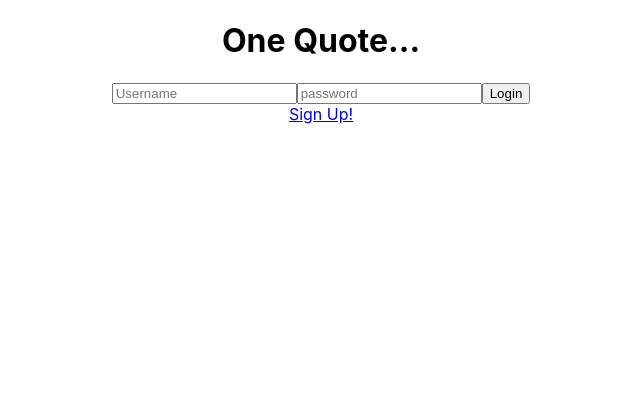
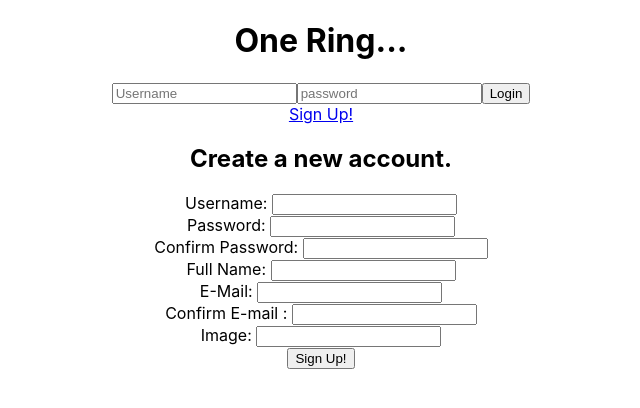
Before and after one commit to papeders/LOTR-frontend2, a React (Create React App) app: page /signup in a window 1280 px wide. Shown: the top 408 px of the page, without its empty margins (319-959 px from the left). Built offline with nearby package versions, Linux system fonts and the light colour scheme.

Commit message:
front and back talking

```diff
--- a/src/App.js
+++ b/src/App.js
@@ -1,24 +1,27 @@
 import './App.css';
 import {Link, Route, withRouter} from "react-router-dom";
+import Header from './components/Header';
+import Signup from './components/Signup';
+import Home from './components/Home';
+import Profile from './components/Profile';
 import React, { Component } from 'react';
 import axios from 'axios';
-import Header from './components/Header';
-import Profile from './components/Profile';
-import Home from './components/Home';
+
 
 class App extends Component {
-  constructor(props){
+  constructor(props) {
     super(props)
-
     this.state = {
       name: '',
       username: '',
-      loggedIn:false
+      loggedIn: false
     }
   }
 
   onLogin = (event) => {
+
     event.preventDefault()
+
     const params = {password: event.target.password.value}
 
     axios.put(`http://localhost:3001/user/login/${event.target.username.value}`, params)
@@ -33,21 +36,45 @@ class App extends Component {
 
       )
   }
+
+  onLogout = (event) => {
+
+    if (event) {event.preventDefault()}
+    this.setState({
+      name: '',
+      username: '',
+      favList: [],
+      loggedIn: false
+    })
+    this.props.history.push('/')
+  }
+
+  updateState = (username, name) => {
+
+    this.setState({
+      username: username,
+      name: name,
+      loggedIn: true
+    })
+  }
+
+
+
+
   render() {
     return (
       <div className="App">
+
         <Header
           name={this.state.name}
           username={this.state.username}
           loggedIn={this.state.loggedIn}
           onLogin={this.onLogin}
+          onLogout={this.onLogout}
         />
-        <Route
-          path="/profile/:username"
-          render={(props) =>
-          <Profile {...props}
-          username={this.state.username}/>}
-        />
+
+        <div className="content"> {/* content container for styling. */}
+
         <Route
           path="/"
           exact render={() =>
@@ -57,9 +84,28 @@ class App extends Component {
         }
         />
 
+
+        <Route
+          path ="/signup"
+          render={(props) => <Signup
+            username={this.state.username}
+            loggedIn={this.state.loggedIn}
+            {...props}
+            updateState={this.updateState}/>}
+        />
+        <Route
+          path="/profile/:username"
+          render={(props) =>
+          <Profile {...props}
+          username={this.state.username}
+          updateState={this.updateState}
+          onLogout={this.onLogout}/>}
+        />
+        </div>
       </div>
     );
   }
+
 }
 
 export default withRouter(App);
--- a/src/components/Header.js
+++ b/src/components/Header.js
@@ -9,48 +9,55 @@ class Header extends Component{
 
     render () {
         return (
+
         <div className="header-container">
             {this.props.loggedIn === true ?
+            //logged in display
+
                 <div className="header">
                     <div className="head-left">
-                <h1 className="title"> One Quote...</h1>
+                <h1 className="title">One Ring...</h1>
+                <Link to="/search">Search by movie:</Link>
+                <br></br>
                 <Link to={`/profile/${this.props.username}`}>Profile</Link>
-            </div>
-            <div className="center">
-                <Link to='/search'> Search by Movie:</Link>
             </div>
         <div className="head-right">
             <div className="login-container">
                 <h4 className="title">Welcome, {this.props.name}</h4>
+
                 <Link onClick={this.props.onLogout}>Logout</Link>
             </div>
         </div>
                 </div>
             :
+            //logged out display
+
                 <div className="header">
                     <div className="head-left">
-                <h1 className="title">One Quote...</h1>
+                <h1 className="title">One Ring...</h1>
+
             </div>
         <div className="head-right">
             <div className="login-container">
                 <form onSubmit={this.props.onLogin}>
                     <input
-                            className="button"
+                        className="button-head"
                         type="text"
                         placeholder="Username"
                         name="username" />
                     <input
-                            className="button"
+                        className="button-head"
                         type="password"
                         placeholder="password"
                         name="password" />
                     <input
-                            className="button"
+                        className="button-head"
                         type="submit"
                         value="Login" />
                 </form>
             </div>
-                <Link to="/signup">Sign Up!</Link>
+            <Link
+                to="/signup">Sign Up!</Link>
         </div>
                 </div>
         }
--- a/src/components/Profile.js
+++ b/src/components/Profile.js
@@ -11,8 +11,14 @@ class Profile extends Component {
         email: '',
         name: '',
         img: '',
+        quoteList:[],
     }
-    }
+}
+handleChange = (event) => {
+    this.setState({
+        [event.target.name]: event.target.value
+    })
+}
 
 fetchProfile = () => {
     axios.get(`http://localhost:3001/user/${this.props.username}`)
@@ -28,11 +34,47 @@ fetchProfile = () => {
         })
 }
 
+fetchQuotes = () => {
+    axios.get(`http://localhost:3001/quote/${this.props.username}`)
+    .then(resp => {
+        this.setState({
+            quoteList:resp.data
+        })
+        this.props.updateQuotes(this.state.quoteList)
+    })
+}
+
 componentDidMount =() => {
     this.fetchProfile();
+    this.fetchQuotes();
 }
 
-    render () {
+onSubmit = (event) => {
+    event.preventDefault()
+    axios.put(`http://localhost:3001/user/${this.props.username}`, this.state)
+        .then(resp => {
+            this.props.updateState(this.state.username, this.state.name)
+        })
+
+}
+handleDeleteUser = () => {
+    axios.delete(`http://localhost:3001/user/${this.props.username}`)
+    .then(() =>{
+        this.props.onLogout()
+    })
+}
+
+render () {
+const quoteList = this.state.quoteList.map(quote =>{
+    return(
+        <div>
+        <Link to={`/quote/${quote.quoteID}`}>
+            {quote.name}
+        </Link>
+        </div>
+
+            )
+        })
     return (
     <div className="info">
         <div className="profile search-container">
--- /dev/null
+++ b/src/components/Signup.js
@@ -0,0 +1,102 @@
+import axios from "axios";
+import React, {Component} from "react";
+import {Link, Route} from "react-router-dom";
+
+class Signup extends Component{
+    constructor(props) {
+        super (props)
+
+    }
+
+    handleSubmit = (event) => {
+        event.preventDefault()
+        if (event.target.email.value != event.target.email2.value) {
+            alert("Emails do not match")
+            return
+        }
+        if (event.target.password.value != event.target.password2.value) {
+            alert("Passwords do not match")
+            return
+        }
+
+        axios.get(`http://localhost:3001/user/${event.target.username.value}`)
+            .then(resp => {
+                if (resp.data === null) {
+
+                    const newUser = {
+                        username: event.target.username.value,
+                        password: event.target.password.value,
+                        name: event.target.name.value,
+                        email: event.target.email.value,
+                        img: event.target.img.value
+                    }
+                    axios.post(`http://localhost:3001/user/new`, newUser)
+                        .then(response => {
+                            this.props.updateState(response.data.username, response.data.name)
+                            this.props.history.push(`/profile/${response.data.username}`)
+                        }).catch(err => {
+                            console.log(err)
+                        })
+                } else {
+                    alert("Username in use.")
+                }
+            })
+
+    }
+
+render () {
+    return(
+        <div className="signup-container">
+            <div className="signupInfo search-container">
+            <h2>Create a new account.</h2>
+
+            <form onSubmit={this.handleSubmit}>
+                Username: <input
+                    className="button-head"
+                    type="text"
+                    name="username"
+                    /><br/>
+
+                Password: <input
+                    className="button-head"
+                    type="password"
+                    name="password"
+                    /><br/>
+                Confirm Password: <input
+                    className="button-head"
+                    type="password"
+                    name="password2"
+                    /><br/>
+                Full Name: <input
+                    className="button-head"
+                    type="text"
+                    name="name"
+                    /><br/>
+               E-Mail: <input
+                    className="button-head"
+                    type="text"
+                    name="email"
+                    /> <br/>
+                Confirm E-mail : <input
+                    className="button-head"
+                    type="text"
+                    name="email2"
+                    /> <br/>
+                Image: <input
+                    className="button-head"
+                    type="text"
+                    name="img"
+                    /><br/>
+                <input
+                    className="button-head"
+                    type="submit"
+                    value="Sign Up!"/>
+
+            </form>
+            </div>
+        </div>
+    )
+}
+}
+
+export default Signup;
```
Lines whose indentation alone changed are shown as unchanged.
